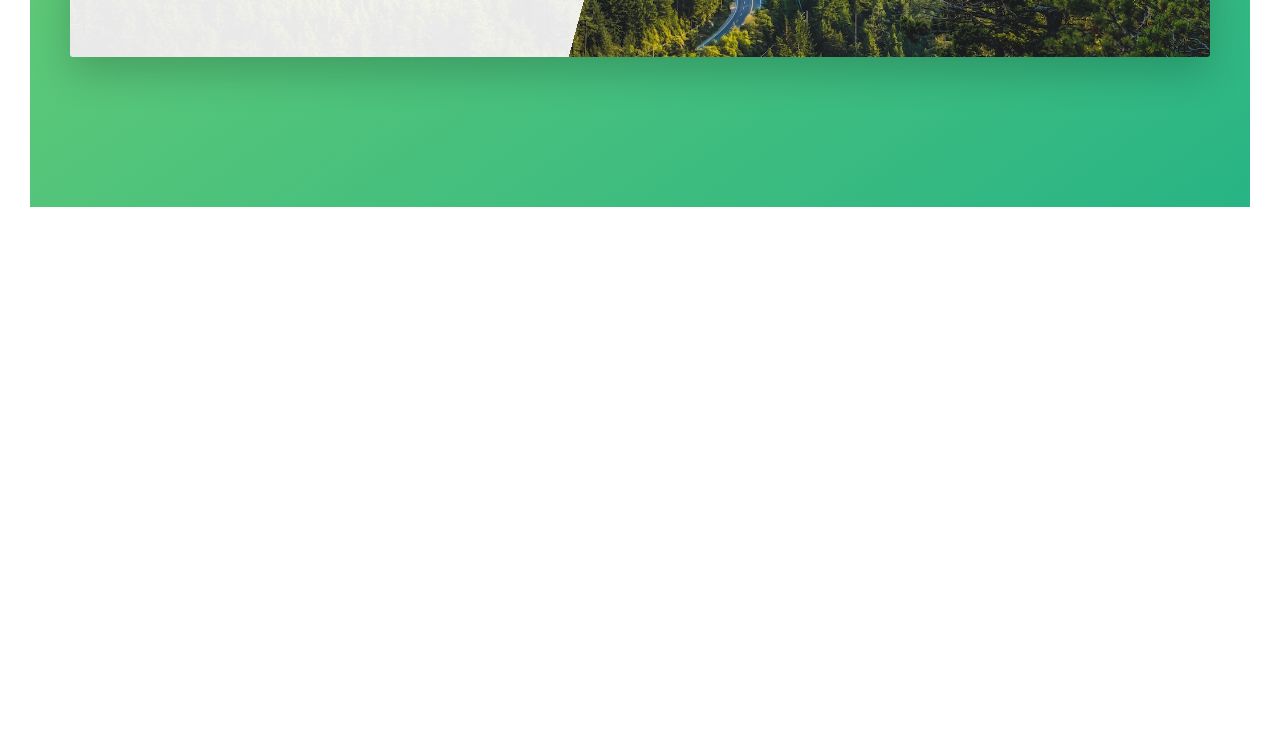
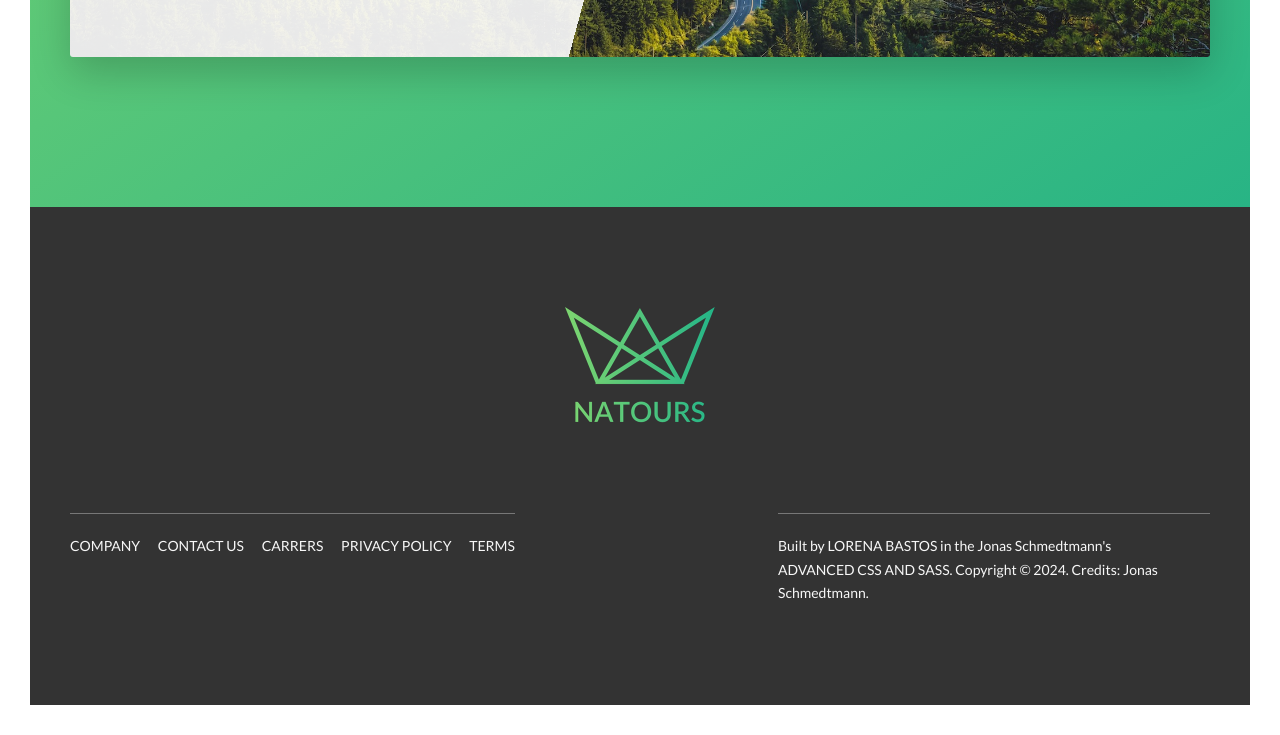
Before and after one commit to lorenaaxbastos/natours, a website: page index.html in a window 1280 px wide. Shown: the part 5172-5907 px from the top of the page. Before the commit the page ends 5409 px from the top, so only its background shows below. Drawn offline with Linux system fonts and the light colour scheme.

Commit message:
feat footer

```diff
--- a/index.html
+++ b/index.html
@@ -432,5 +432,57 @@
                 </div>
             </section>
         </main>
+        <footer class="footer">
+            <div class="footer__logo-box u-center-text u-margin-bottom-large">
+                <img
+                    src="img/logo-green-2x.png"
+                    alt="Full logo-green-2x"
+                    class="footer__logo"
+                />
+            </div>
+            <div class="row">
+                <div class="col-1-of-2">
+                    <div class="footer__nav">
+                        <ul class="footer__list">
+                            <li class="footer__item">
+                                <a href="#" class="footer__link">Company</a>
+                            </li>
+                            <li class="footer__item">
+                                <a href="#" class="footer__link">Contact us</a>
+                            </li>
+                            <li class="footer__item">
+                                <a href="#" class="footer__link">Carrers</a>
+                            </li>
+                            <li class="footer__item">
+                                <a href="#" class="footer__link"
+                                    >Privacy policy</a
+                                >
+                            </li>
+                            <li class="footer__item">
+                                <a href="#" class="footer__link">Terms</a>
+                            </li>
+                        </ul>
+                    </div>
+                </div>
+                <div class="col-1-of-2">
+                    <p class="footer__copyright">
+                        Built by
+                        <a
+                            href="https://github.com/lorenaaxbastos"
+                            class="footer__link"
+                            target="_blank"
+                            >Lorena Bastos</a
+                        >
+                        in the Jonas Schmedtmann's
+                        <a
+                            href="https://www.udemy.com/course/advanced-css-and-sass/"
+                            class="footer__link"
+                            target="_blank"
+                            >Advanced CSS and Sass</a
+                        >. Copyright &copy; 2024. Credits: Jonas Schmedtmann.
+                    </p>
+                </div>
+            </div>
+        </footer>
     </body>
 </html>
--- a/sass/abstracts/_variables.scss
+++ b/sass/abstracts/_variables.scss
@@ -14,6 +14,7 @@ $color-gray-light-01: #f7f7f7;
 $color-gray-light-02: #eee;
 $color-grey-dark: #777;
 $color-grey-dark-02: #999;
+$color-grey-dark-03: #333;
 $color-white: #fff;
 $color-black: #000;
 
--- /dev/null
+++ b/sass/layout/_footer.scss
@@ -0,0 +1,53 @@
+.footer {
+    padding: 10rem 0;
+    font-size: 1.4rem;
+    color: $color-gray-light-01;
+    background-color: $color-grey-dark-03;
+
+    &__logo {
+        width: 15rem;
+    }
+
+    &__nav,
+    &__copyright {
+        display: inline-block;
+        border-top: 1px solid $color-grey-dark;
+        padding-top: 2rem;
+    }
+
+    &__list {
+        list-style: none;
+    }
+
+    &__item {
+        display: inline-block;
+
+        &:not(:last-child) {
+            margin-right: 1.5rem;
+        }
+    }
+
+    &__link {
+        &:link,
+        &:visited {
+            display: inline-block;
+            color: $color-gray-light-01;
+            background-color: $color-grey-dark-03;
+            text-decoration: none;
+            text-transform: uppercase;
+            transition: all 0.2s;
+        }
+
+        &:hover,
+        &:active {
+            color: $color-primary;
+            box-shadow: 0 1rem 2rem rgba($color-black, 0.4);
+            transform: rotate(5deg) scale(1.3);
+        }
+    }
+
+    &__copyright {
+        width: 80%;
+        float: right;
+    }
+}
--- a/sass/main.scss
+++ b/sass/main.scss
@@ -15,6 +15,7 @@
 @import "components/photo_composition";
 @import "components/testimonial";
 
+@import "layout/footer";
 @import "layout/grid";
 @import "layout/header";
 
```
Also changed, not shown: css/style.css.
